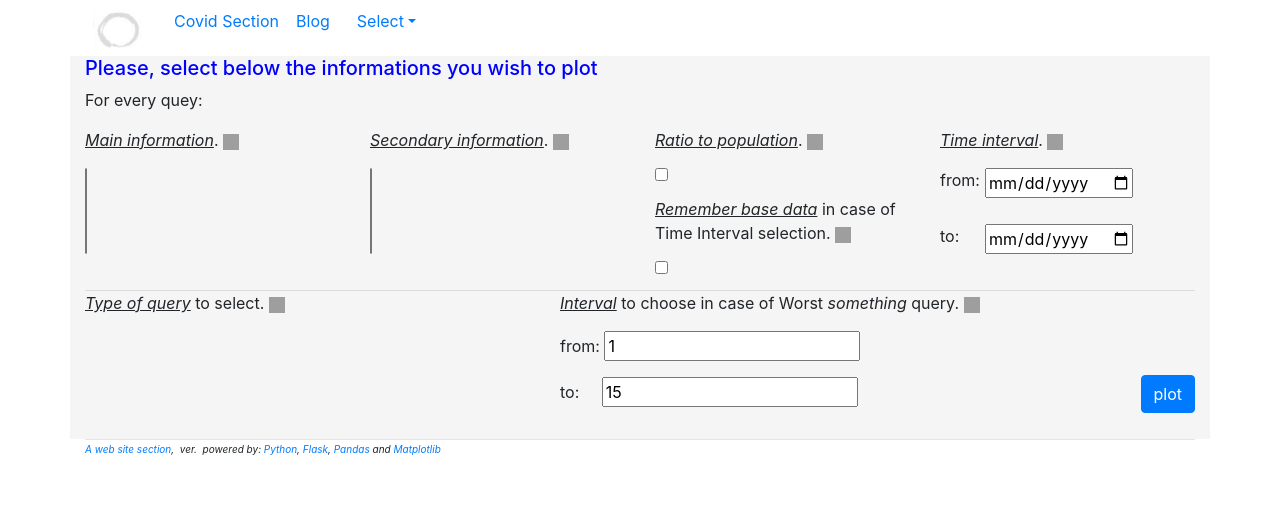
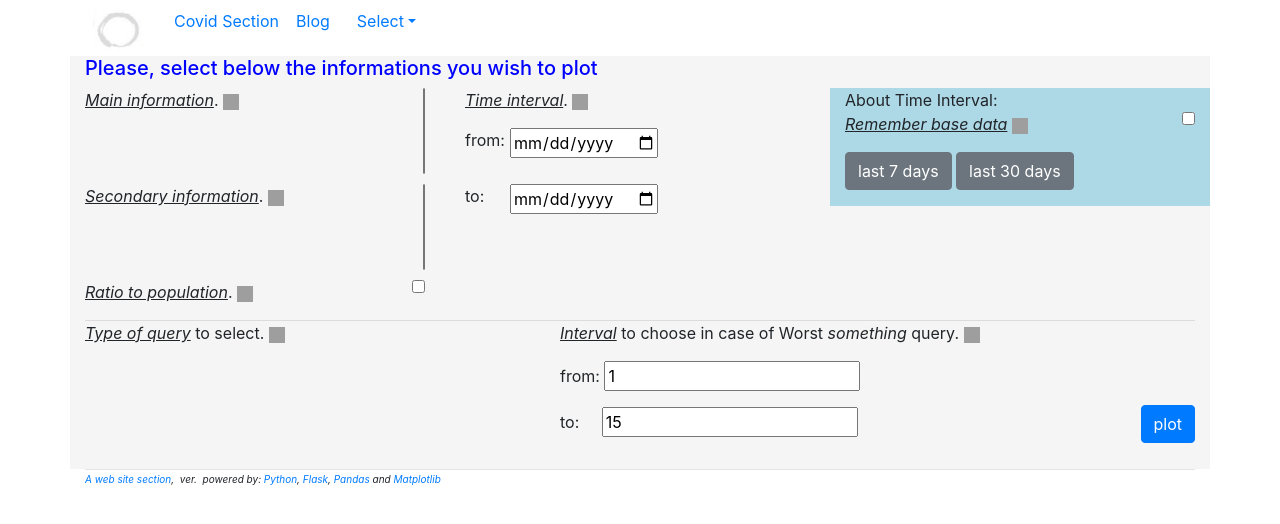
Before and after one commit to l-dfa/flask_covid-v1, a Flask app: template covid/templates/select_other.html in a window 1280 px wide. Shown: the top 524 px of the page. Run offline with Flask 2, Linux system fonts and the light colour scheme; the template is opened without the code that fills it: values that come from a table or form of the project are taken from there, others are empty; parts of the project's set-up code (start-up, migrations or seed data) failed here and were passed over; some libraries are stand-ins or nearby versions; grey boxes are pictures that could not be loaded.

Commit message:
done: (2020-10-16)
* how do we spare space in "* select" UI forms? reorganized query criterions,
  deleted incipit "for every ..."
* fast selection of important time intervals: last month, last week (?last day? no)
  https://stackoverflow.com/questions/1947263/using-an-html-button-to-call-a-javascript-function
  https://stackoverflow.com/questions/12805981/get-last-week-date-with-jquery-javascript
  https://www.w3schools.com/js/js_date_methods.asp
* how manage nan on last day? (? why nan on last day of spain on 2020-10-13? because
  there is no data on 2020-10-13, so cumsum() produces a nan on it. substituted
  nan with last valid data in the same column
* change version to 1.4

todo:

* UI: index is "plot". from here link to "about", "change query", "history"
* UI: in case of initial home, plot "cases" about user nation. to get
  user location: https://stackoverflow.com/questions/50252156/get-location-of-user-in-flask
  and: https://esd.io/blog/flask-apps-heroku-real-ip-spoofing.html
  by javascript (with user permission): https://www.w3schools.com/html/html5_geolocation.asp
* UI: query params in "plot" changing them "on the fly".e.g.
  click on "deaths" to show cumulative deaths instead of cumulative cases.
  only one param per y-axis
* UI: put main param value on the left y-axis and the secondary on the right y-axis
* UI: put time range, to choice extremes, below the x-axis
* UI: dialog to select nations, continents, and other queries
* UI: when time range is short (few points) change graph from pure line to
  points bind by straight line
* functionality: ratio to population even on secondary param
* change version to 2.0

* add monday (?sunday?) date to week on table of mean daily data
* add query identification in plot to show up the provenance
* query about countries with greater speed in the last seven days
* adding an Italy subsection?

```diff
--- a/covid/forms.py
+++ b/covid/forms.py
@@ -162,8 +162,8 @@ class SelForm(FlaskForm):
     sfields  = SelectMultipleField( _l('Type_of_secondary_fields'), validators=[])
     ratio_to_population = BooleanField( _l('Ratio to population'), default=False)
     remember = BooleanField( _l('Remember'), default=False)
-    first    = DateField(_l('from'), validators=[InputRequired()], format='%Y-%m-%d')    # note: adding TimeRange() here as a validator does not work
-    last     = DateField(_l('to'),   validators=[InputRequired()], format='%Y-%m-%d')    #    'cause here we cannot get the FIRST and LAST dates to use to initialize it
+    first    = DateField(_l('from'), id='tr_from', validators=[InputRequired()], format='%Y-%m-%d')    # note: adding TimeRange() here as a validator does not work
+    last     = DateField(_l('to'),   id='tr_to', validators=[InputRequired()], format='%Y-%m-%d')    #    'cause here we cannot get the FIRST and LAST dates to use to initialize it
                                                                                         #    so, we'll need to append it in views
     submit  = SubmitField( _l('plot'))
 
--- a/covid/templates/base_select.html
+++ b/covid/templates/base_select.html
@@ -12,13 +12,28 @@
             </div>
             {% block on_what_plot %}{% endblock %}
             <div class="row">
-                <div class="col-md-3">
+                <div class="col-md-4">
+                    <div class="row">
+                        <div class="col-md-12">
                             {{ form.hidden_tag() }}
                             <p><span  style="font-style: italic;text-decoration: underline;">{{_('Main information')}}</span>.
                                <a data-toggle="collapse" href="#explainInfo"><span><img src="/static/images/bootstrap-icons-1.0.0/question-circle.svg" alt="" width="16" height="16" title="more_info"></span></a>
+                                {# {{ form.mfields.label }}<br> #}
+                                {{ form.mfields(size=main_fields.keys()|length, **{ 'data-toggle': 'tooltip',
+                                                                                  'data-placement': 'top',
+                                                                                  'data-delay': 1500,
+                                                                                  'title': TOOLTIP_TITLE,
+                                                                                  'style': 'scrollbar-width: none; vertical-align: text-top; float: right; margin-bottom: 10px; margin-right: 10px;',
+                                                                                }
+                                               )
+                                }}<br>
+                                {% for error in form.mfields.errors %}
+                                <span style="color: red;">[{{ error }}]</span>
+                                {% endfor %}
                             </p>
                             <div class="collapse" id="explainInfo">
                                 <p>
+                                {{_('This is mandatory. At least, you must select one voice')}}.<br>
                                 {% for field in main_fields.keys() %}
                                     <span style="font-weight: bold;">{{field}}</span> {{ main_fields[field]['explanation'] }}{% if loop.index != loop.length %};<br>{% endif%}
                                 {% endfor %}.
@@ -27,29 +42,29 @@
                                 {{_('Let we do an analogy with a trip by car')}}.
                                 {{_('These measures are the equivalent of the total distance covered by our trip')}}.
                                 </p>
-
                             </div>
-                    <p>
-                        {# {{ form.mfields.label }}<br> #}
-                        {{ form.mfields(size=main_fields.keys()|length, **{ 'data-toggle': 'tooltip',
+                        </div>
+                    </div>
+                    <div class="row">
+                        <div class="col-md-12">
+                            <p><span  style="font-style: italic;text-decoration: underline;">{{_('Secondary information')}}</span>.
+                               <a data-toggle="collapse" href="#explainSInfo"><span><img src="/static/images/bootstrap-icons-1.0.0/question-circle.svg" alt="" width="16" height="16" title="more_info"></span></a>
+                                {# {{ form.sfields.label }}<br> #}
+                                {{ form.sfields(size=secondary_fields.keys()|length, **{ 'data-toggle': 'tooltip',
                                                                                   'data-placement': 'top',
                                                                                   'data-delay': 1500,
                                                                                   'title': TOOLTIP_TITLE,
-                                                                          'style': 'scrollbar-width: none;',
+                                                                                  'style': 'scrollbar-width: none; vertical-align: text-top; float: right; margin-bottom: 10px; margin-right: 10px;',
                                                                                 }
                                                )
                                 }}<br>
-                        {% for error in form.mfields.errors %}
+                                {% for error in form.sfields.errors %}
                                 <span style="color: red;">[{{ error }}]</span>
                                 {% endfor %}
                             </p>
-                </div>
-                <div class="col-md-3">
-                    <p><span  style="font-style: italic;text-decoration: underline;">{{_('Secondary information')}}</span>.
-                       <a data-toggle="collapse" href="#explainSInfo"><span><img src="/static/images/bootstrap-icons-1.0.0/question-circle.svg" alt="" width="16" height="16" title="more_info"></span></a>
-                    </p>
                             <div class="collapse" id="explainSInfo">
                                 <p>
+                                {{_('This is optional. You can, or cannot, select a voice, as you wish')}}.<br>
                                 {% for field in secondary_fields.keys() %}
                                     <span style="font-weight: bold;">{{field}}</span> {{ secondary_fields[field]['explanation'] }}{% if loop.index != loop.length %};<br>{% endif%}
                                 {% endfor %}.
@@ -59,28 +74,17 @@
                                 {{_('the first measure (cases/day) is the equivalent of the velocity of our car')}},
                                 {{_('while the second measure (&Delta;cases/day) is the equivalent of the acceleration in our trip')}}.
                                 </p>
-
                             </div>
-                    <p>
-                        {# {{ form.sfields.label }}<br> #}
-                        {{ form.sfields(size=secondary_fields.keys()|length, **{ 'data-toggle': 'tooltip',
-                                                                          'data-placement': 'top',
-                                                                          'data-delay': 1500,
-                                                                          'title': TOOLTIP_TITLE,
-                                                                          'style': 'scrollbar-width: none;',
-                                                                        }
-                                       )
-                        }}<br>
-                        {% for error in form.sfields.errors %}
-                        <span style="color: red;">[{{ error }}]</span>
-                        {% endfor %}
-                    </p>
                         </div>
-                <div class="col-md-3">
+                    </div>
                     <div class="row">
                         <div class="col-md-12">
                             <p><span  style="font-style: italic;text-decoration: underline;">{{_('Ratio to population') }}</span>.
                                <a data-toggle="collapse" href="#explainRatio"><span><img src="/static/images/bootstrap-icons-1.0.0/question-circle.svg" alt="" width="16" height="16" title="more_info"></span></a>
+                                {{ form.ratio_to_population(**{ 'style': 'float: right; margin-bottom: 10px; margin-right: 10px;'}) }}<br>
+                                {% for error in form.ratio_to_population.errors %}
+                                <span style="color: red;">[{{ error }}]</span>
+                                {% endfor %}
                             </p>
                             <div class="collapse" id="explainRatio">
                                 <p>
@@ -89,52 +93,20 @@
                                 </p>
 
                             </div>
-                            <p>
-                                {# {{ form.ratio_to_population.label }}:<br> #}
-                                {{ form.ratio_to_population() }}<br>
-                                {% for error in form.ratio_to_population.errors %}
-                                <span style="color: red;">[{{ error }}]</span>
-                                {% endfor %}
-                            </p>
-                        </div>
-                    </div>
-                    <div class="row">
-                        <div class="col-md-12">
-                            <p><span  style="font-style: italic;text-decoration: underline;">{{_('Remember base data') }}</span> {{_('in case of Time Interval selection') }}.
-                               <a data-toggle="collapse" href="#explainRemeber"><span><img src="/static/images/bootstrap-icons-1.0.0/question-circle.svg" alt="" width="16" height="16" title="more_info"></span></a>
-                            </p>
-                            <div class="collapse" id="explainRemeber">
-                                <p>
-                                    {{ _('If you check this control, and you choose a first day to plot greater than the first available') }},
-                                    {{ _('application will remeber data happened between the first day available and the chosen day') }}.
-                                    {{ _('I you do not check this control in the above condition, application will forget these data') }},
-                                    {{ _('and graph will start from zero at the first day')}}.
-                                </p>
-
-                            </div>
-                            <p>
-                                {# {{ form.remember.label }}:<br> #}
-                                {{ form.remember() }}<br>
-                                {% for error in form.remember.errors %}
-                                <span style="color: red;">[{{ error }}]</span>
-                                {% endfor %}
-                            </p>
                         </div>
                     </div>
                 </div>
-                <div class="col-md-3">
+                <div class="col-md-4">
                     <p><span  style="font-style: italic;text-decoration: underline;">{{_('Time interval')}}</span>.
                        <a data-toggle="collapse" href="#explainDate"><span><img src="/static/images/bootstrap-icons-1.0.0/question-circle.svg" alt="" width="16" height="16" title="more_info"></span></a>
                     </p>
                     <div class="collapse" id="explainDate">
                         <p>
-                            <span style="font-weight: bold;">first</span> {{ _('is the initial day to plot') }},
-                            <br>
-                            <span style="font-weight: bold;">last</span>   {{ _('is the final day to plot') }}.
-                            <br>
-                            {{_('Date format is year-month-day: yyyy-mm-dd')}}.
-                            <br>
-                            <b>{{_('Warning')}}</b>: {{_('if you select a first>minimum_available_date, all data between the minimum available and your choice will be ignored. Accordingly showed data will start from zero')}}.
+                            <span style="font-weight: bold;">from</span> {{ _('is the initial day to plot') }}, <br>
+                            <span style="font-weight: bold;">to</span>   {{ _('is the final day to plot') }}. <br>
+                            {{_('Date format is year-month-day: yyyy-mm-dd')}}. <br>
+                            <b>{{_('Warning')}}</b>: {{_('what happens when you select a "from">minimum_available_date, is decided by "remember base data" check')}}
+                                                     {{_('If it is unchecked, all incremental data between the minimum available date and your choice will be ignored. Accordingly showed cumulative data will start from zero')}}.
                         </p>
                     </div>
                     <p>
@@ -148,6 +120,36 @@
                         {% endfor %}
 
                     </p>
+                </div>
+                <div class="col-md-4">
+                    <div class="row">
+                        <div class="col-md-12" style="background-color: lightblue;">
+                            <p> {{_('About Time Interval') }}: <br>
+                                <span  style="font-style: italic;text-decoration: underline;">{{_('Remember base data') }}</span>
+                                <a data-toggle="collapse" href="#explainRemeber"><span><img src="/static/images/bootstrap-icons-1.0.0/question-circle.svg" alt="" width="16" height="16" title="more_info"></span></a>
+                                {{ form.remember(**{ 'style': 'float: right;'}) }}<br>
+                                {% for error in form.remember.errors %}
+                                <span style="color: red;">[{{ error }}]</span>
+                                {% endfor %}
+                            </p>
+                            <div class="collapse" id="explainRemeber">
+                                <p>
+                                    {{ _('If you check this control, and you choose a first day to plot greater than the first available') }},
+                                    {{ _('application will remember incremental data happened between the first day available and the chosen day') }}.
+                                    {{ _('If you do not check this control in the above condition, application will forget these incremental data') }},
+                                    {{ _('and graph of cumulative data will start from incremental data present at the first day')}}.
+                                </p>
+
+                            </div>
+                            <p>
+                                {#
+                                    <input id="lastDay"   type="button" value="{{ _('last day')}}"     class="btn btn-secondary">
+                                #}
+                                <input id="lastWeek"  type="button" value="{{ _('last 7 days')}}"  class="btn btn-secondary">
+                                <input id="lastMonth" type="button" value="{{ _('last 30 days')}}" class="btn btn-secondary">
+                            </p>
+                        </div>
+                    </div>
                 </div>
             </div>
             <hr style="margin: 0em;" />
@@ -165,3 +167,44 @@
         </form>
     </div>
 {% endblock %}
+
+{% block javascript %}
+{#
+    <script>
+      $(document).ready(function(){
+        $('#lastDay').click(function(){
+           last_days(1);
+        });
+      });
+    </script>
+#}
+    <script>
+      $(document).ready(function(){
+        $('#lastWeek').click(function(){
+           last_days(7);
+        });
+      });
+    </script>
+    <script>
+      $(document).ready(function(){
+        $('#lastMonth').click(function(){
+           last_days(30);
+        });
+      });
+    </script>
+    <script>
+        function last_days(days) {
+            var tr_to = new Date($("#tr_to").val())
+            var ms_from = tr_to - ((days-1) * 24 * 60 * 60 * 1000)
+            var tr_from = new Date(ms_from)
+            //console.log("to: "+ tr_to);
+            //console.log("from (ms): "+ ms_from);
+            //console.log("from: "+ tr_from);
+            //console.log("from iso: "+ tr_from.toISOString().substring(0,10));
+            document.getElementById("tr_from").value = tr_from.toISOString().substring(0,10);
+                }
+    </script>
+
+    {% block other_javascript %} {% endblock %}
+
+{% endblock %}
--- a/covid/templates/select_other.html
+++ b/covid/templates/select_other.html
@@ -1,12 +1,14 @@
 {% extends "base_select.html" %}
 
-{% block on_what_plot %}
+{#
+    {% block on_what_plot %}
             <div class="row">
                 <div class="col-md-12">
                 <p>{{_('For every quey')}}: </p>
                 </div>
             </div>
-{% endblock %}
+    {% endblock %}
+#}
 
 {% block selection_lists %}
                     <div class="row">
@@ -71,7 +73,7 @@
 {% endblock %}
 
 
-{% block javascript %}
+{% block other_javascript %}
     <script>
         $(function() {
                 var in_query = $("input[name=query]:checked").val();
```
Also changed, not shown: covid/templates/index.html (+38 -34 lines), covid/templates/select.html (+5 -3 lines), covid/views.py (+17 -2 lines). Lines whose indentation alone changed are shown as unchanged.
